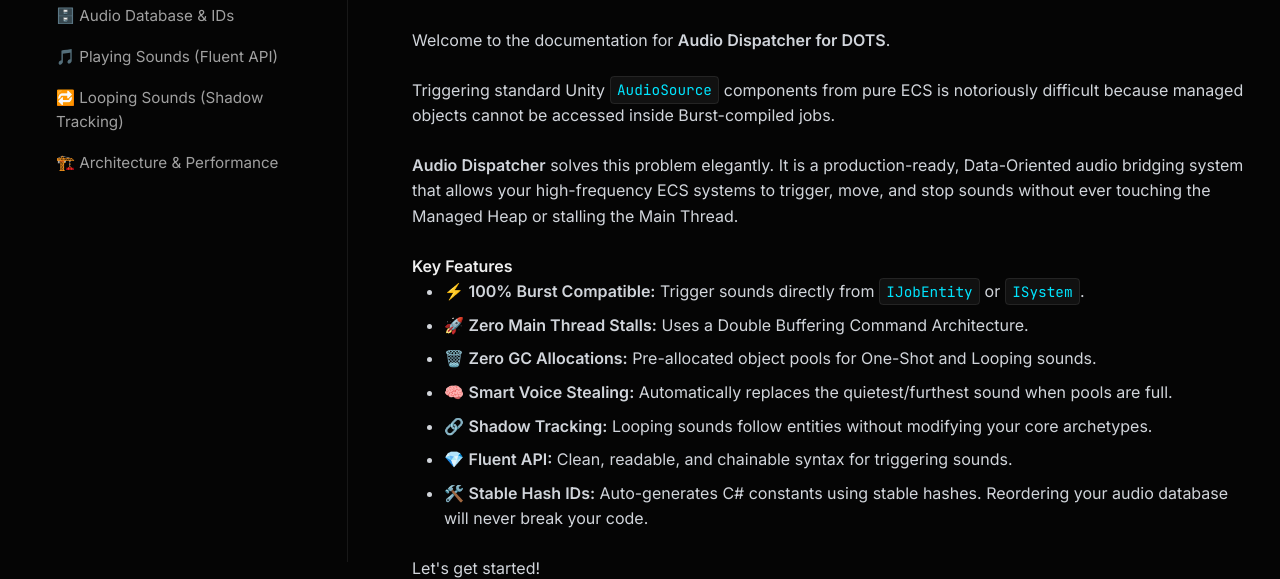
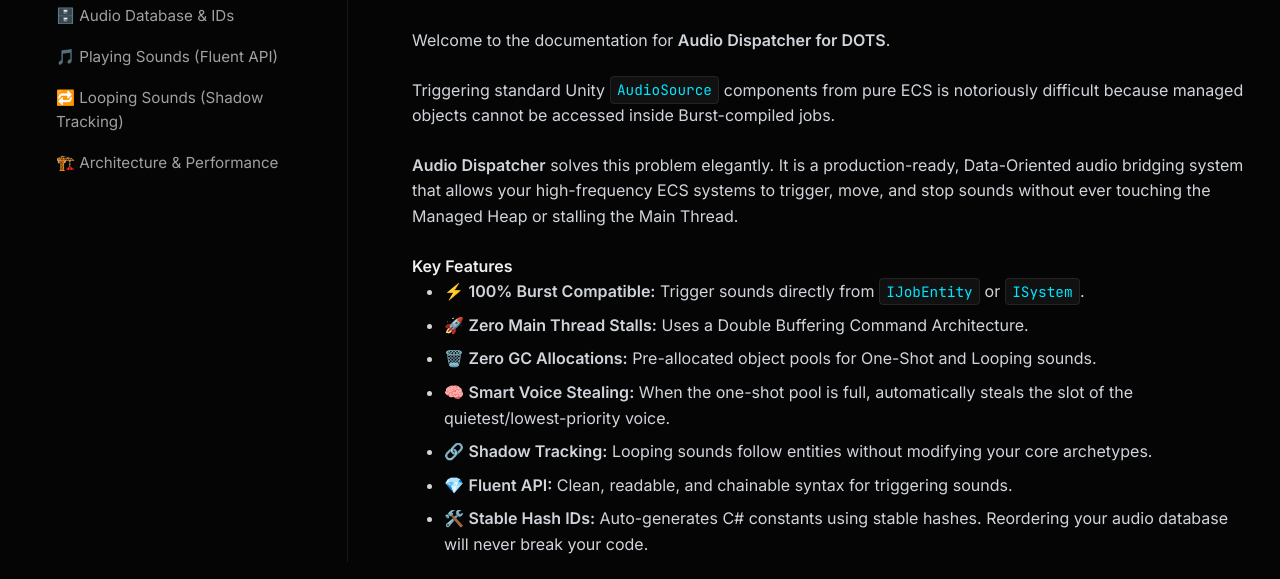
Before and after one commit to sniveler-code/sniveler-code.github.io, a website: page docs_audio-source.html in a window 1280 px wide. Shown: the part 238-817 px from the top of the page. Drawn offline with Linux system fonts and the light colour scheme.

Commit message:
audio-source: refine Smart Voice Stealing wording

```diff
--- a/docs_audio-source.html
+++ b/docs_audio-source.html
@@ -64,7 +64,7 @@
 <li>⚡ <strong>100% Burst Compatible:</strong> Trigger sounds directly from <code>IJobEntity</code> or <code>ISystem</code>.</li>
 <li>🚀 <strong>Zero Main Thread Stalls:</strong> Uses a Double Buffering Command Architecture.</li>
 <li>🗑️ <strong>Zero GC Allocations:</strong> Pre-allocated object pools for One-Shot and Looping sounds.</li>
-<li>🧠 <strong>Smart Voice Stealing:</strong> Automatically replaces the quietest/furthest sound when pools are full.</li>
+<li>🧠 <strong>Smart Voice Stealing:</strong> When the one-shot pool is full, automatically steals the slot of the quietest/lowest-priority voice.</li>
 <li>🔗 <strong>Shadow Tracking:</strong> Looping sounds follow entities without modifying your core archetypes.</li>
 <li>💎 <strong>Fluent API:</strong> Clean, readable, and chainable syntax for triggering sounds.</li>
 <li>🛠️ <strong>Stable Hash IDs:</strong> Auto-generates C# constants using stable hashes. Reordering your audio database will never break your code.</li>
```
Also changed, not shown: documentation/audio-source/README.md.
